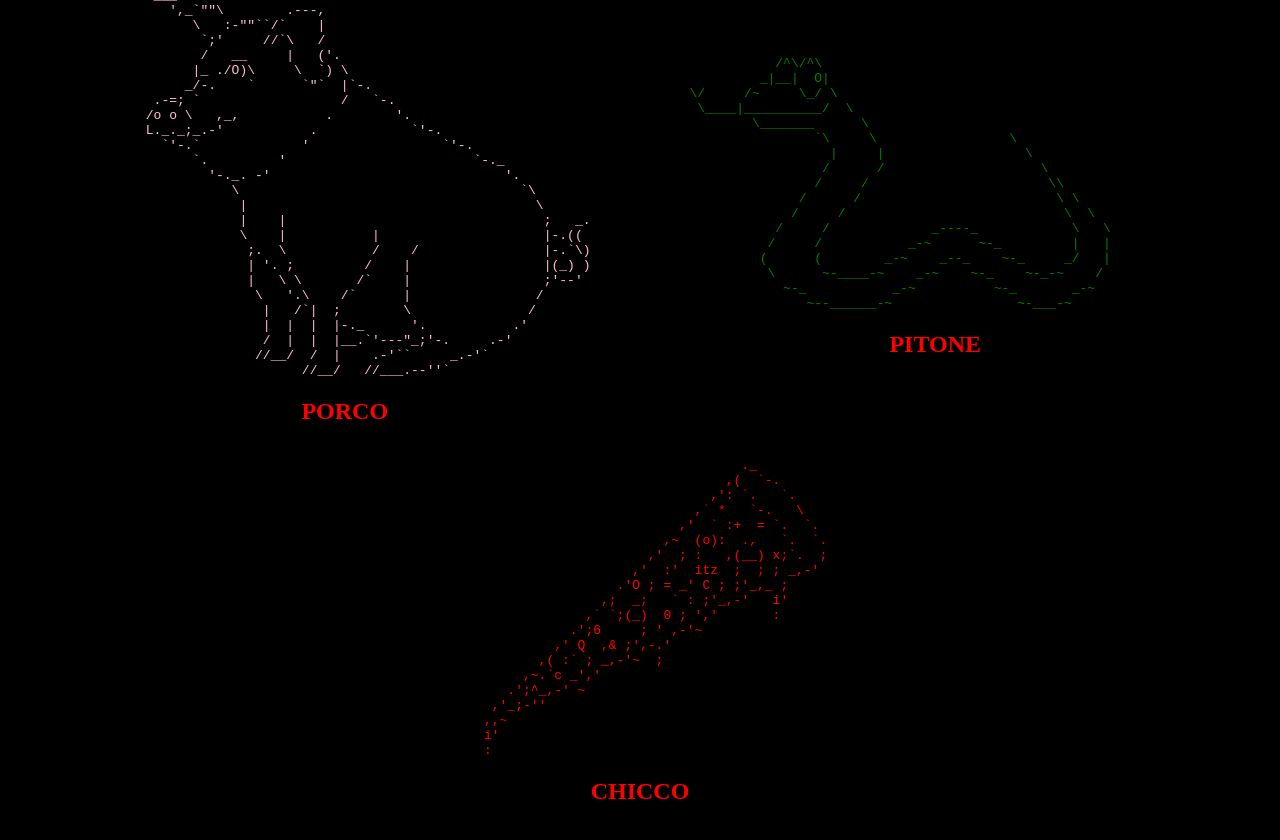
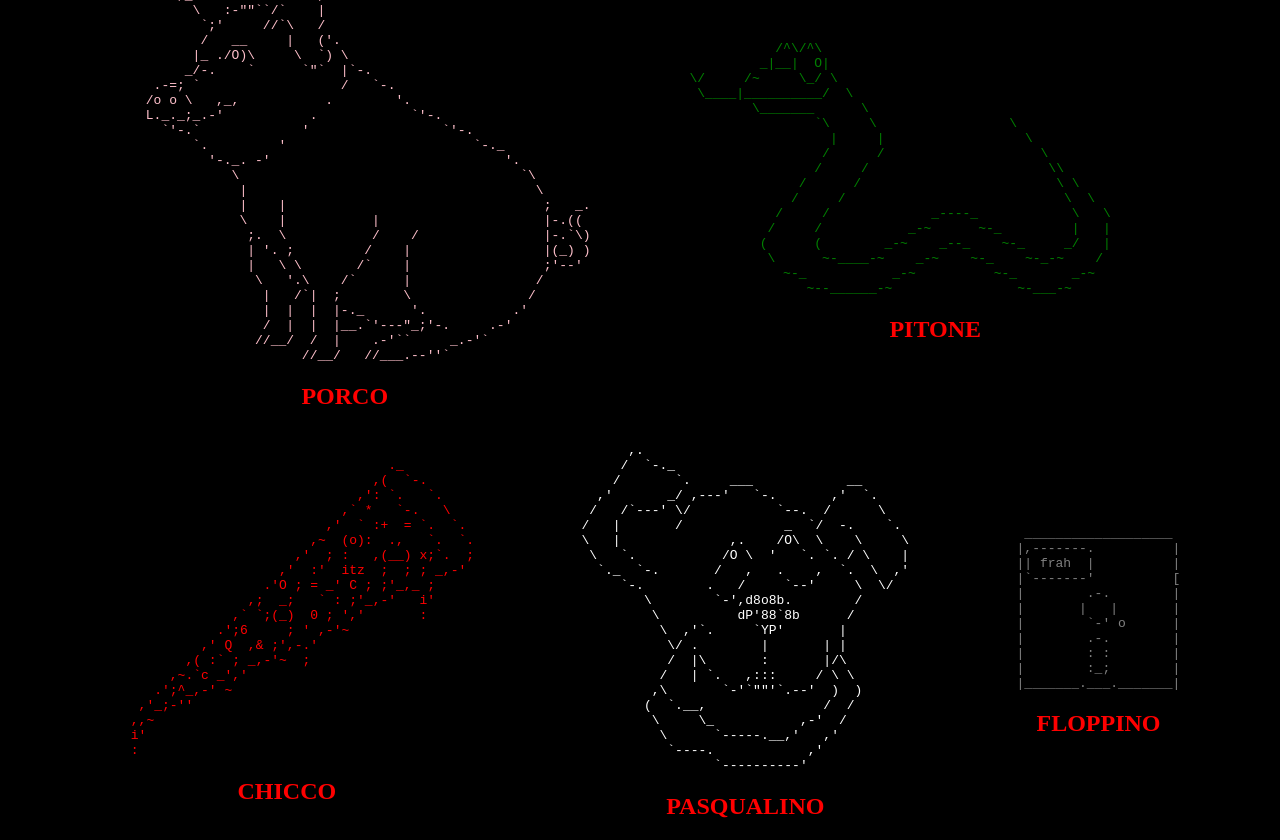
Before and after one commit to Gilbocc/verbose-goggles, a plain HTML site: page index.html in a window 1280 px wide. Drawn offline with Linux system fonts and the light colour scheme.

Commit message:
Update index.html

```diff
--- a/index.html
+++ b/index.html
@@ -85,8 +85,49 @@
 </pre>
 <h2 style="text-align:center">CHICCO</h2>
 </div>
+<div>
+<pre style="color:white">
+       ,.
+      /  `-._
+     /       `.     ___            __
+   ,'       _/ ,---'   `-.       ,'  `.
+  /   /`---' \/           `--.  /      \
+ /   |       /             _  `/  -.    `.
+ \   |              ,.    /O\  \    \     \
+  \   `.           /O \  '   `. `. / \    |
+   `._  `-.       /   ,   .    ,  `.  \  ,'
+      `-.        .   /     `--'     \  \/
+         \        `-',d8o8b.        /
+          \          dP'88`8b      /
+           \  ,'`.     `YP'       |
+            \/ .        |       | |
+            /  |\       :       |/\
+           /   | `.   ,:::     / \ \
+          ,\       `-'`""'`.--'  )  )
+         (  `.__,               /  /
+          \     \_           ,-'  /
+           \      `-----.__,'   ,'
+            `----.            ,'
+                  `----------'
+</pre>
+<h2 style="text-align:center">PASQUALINO</h2>
 </div>
-
+<div>
+<pre style="color:gray">
+ ___________________
+|,-------.          |
+|| frah  |          |
+|`-------'          [
+|        .-.        |
+|       |   |       |
+|        `-' o      |
+|        .-.        |
+|        : :        |
+|        :_;        |
+|_______.___._______|
 </pre>
+<h2 style="text-align:center">FLOPPINO</h2>
+</div>
+</div>
 </body>
 </html>
```
